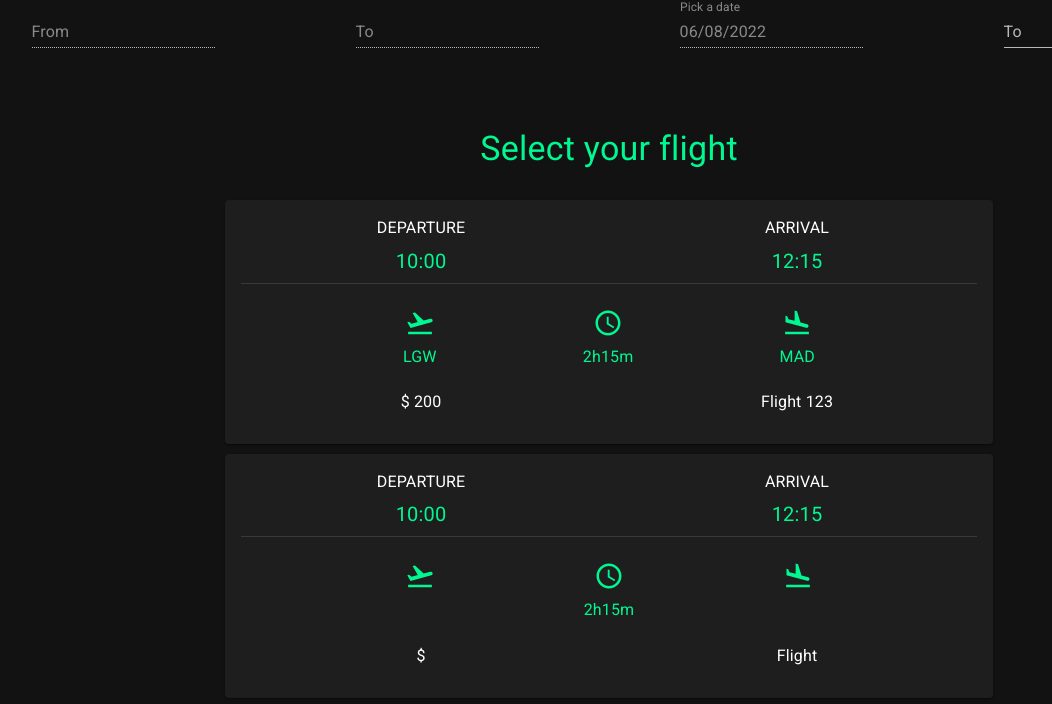
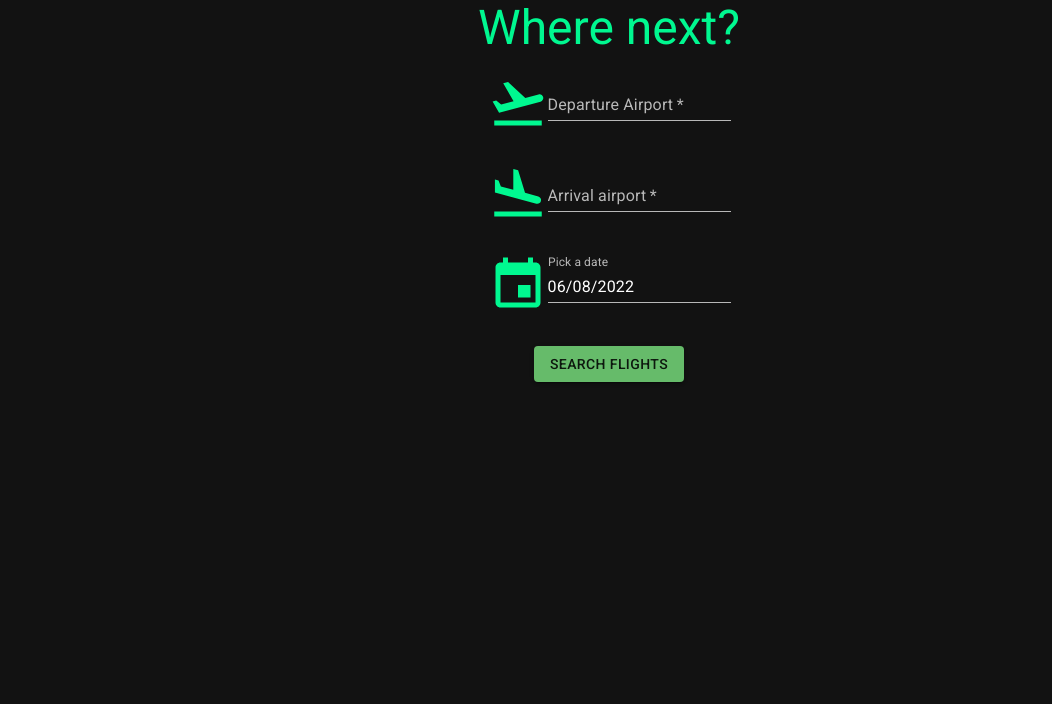
Before and after one commit to Ts-Pytham/Airline-Booking-Docker, a React (Create React App) app in the folder frontend/: page / in a window 1280 px wide. Shown: the top 704 px of the page, without its empty margins (31-1083 px from the left). Built offline with nearby package versions, Linux system fonts and the light colour scheme.

Commit message:
Se ha agregado las rutas

```diff
--- a/frontend/package.json
+++ b/frontend/package.json
@@ -15,6 +15,7 @@
     "date-fns": "^2.28.0",
     "react": "^18.1.0",
     "react-dom": "^18.1.0",
+    "react-router-dom": "^6.3.0",
     "react-scripts": "5.0.1",
     "styled-components": "^5.3.5",
     "web-vitals": "^2.1.4"
--- a/frontend/src/App.js
+++ b/frontend/src/App.js
@@ -1,11 +1,14 @@
+import { AppBar } from '@mui/material';
+import { Link } from 'react-router-dom';
 import './App.css';
 import AirlineSearch from './components/AirlineSearch';
 import AirlineSearchResult from './components/AirlineSearchResult';
+import MyRoutes from './MyRoutes';
 
 function App() {
   return (
     <div className="App">
-      <AirlineSearchResult/>
+     <MyRoutes />
     </div>
   );
 }
--- /dev/null
+++ b/frontend/src/MyRoutes.js
@@ -0,0 +1,15 @@
+import React from "react";
+import {Routes, Route} from "react-router-dom";
+import AirlineSearch from "./components/AirlineSearch";
+import AirlineSearchResult from "./components/AirlineSearchResult";
+
+const MyRoutes = () => {
+    return (
+        <Routes>
+            <Route path="/" element={<AirlineSearch/>} />
+            <Route path="/search" element={<AirlineSearchResult/>} />
+        </Routes>
+    );
+}
+
+export default MyRoutes;
--- a/frontend/src/components/AirlineSearch.jsx
+++ b/frontend/src/components/AirlineSearch.jsx
@@ -9,7 +9,7 @@ import { Grid } from "@mui/material";
 import FlightTakeoffOutlinedIcon from '@mui/icons-material/FlightTakeoffOutlined';
 import FlightLandOutlinedIcon from '@mui/icons-material/FlightLandOutlined';
 import InsertInvitationIcon from '@mui/icons-material/InsertInvitation';
-
+import MyRoutes from '../MyRoutes';
 
 const AirlineSearch = (props) =>{
 
@@ -40,7 +40,7 @@ const AirlineSearch = (props) =>{
                     </LocalizationProvider>
                 </Grid>
                 <Grid item xs={12} md={12}>
-                    <Button variant="contained" color="success">Search Flights</Button>
+                    <Button variant="contained" color="success" component="a" href="/search">Search Flights</Button>
                 </Grid>
             </Grid>
 
--- a/frontend/src/components/AirlineSearchResult.jsx
+++ b/frontend/src/components/AirlineSearchResult.jsx
@@ -65,8 +65,9 @@ const AirlineSearchResult = (props) =>{
 
             <CardAirline marginTop="30" marginBottom="10" flightNumber="123" ticketPrice="200" departureAirportCode="LGW" arrivalAirportCode="MAD" />
 
+            <CardAirline marginBottom="10"/>
+
             <CardAirline/>
-
 
         </>
     )
--- a/frontend/src/index.js
+++ b/frontend/src/index.js
@@ -5,6 +5,7 @@ import './index.css';
 import App from './App';
 import reportWebVitals from './reportWebVitals';
 import { CssBaseline } from '@mui/material';
+import { BrowserRouter } from "react-router-dom";
 
 const root = ReactDOM.createRoot(document.getElementById('root'));
 
@@ -24,7 +25,10 @@ root.render(
   <React.StrictMode>
     <ThemeProvider theme={theme}>
       <CssBaseline />
-      <App />
+      <BrowserRouter>
+        <App />
+      </BrowserRouter>
+
     </ThemeProvider>
   </React.StrictMode>
 );
```
Also changed, not shown: 1 other file (tests, documents, lock files or other folders).
